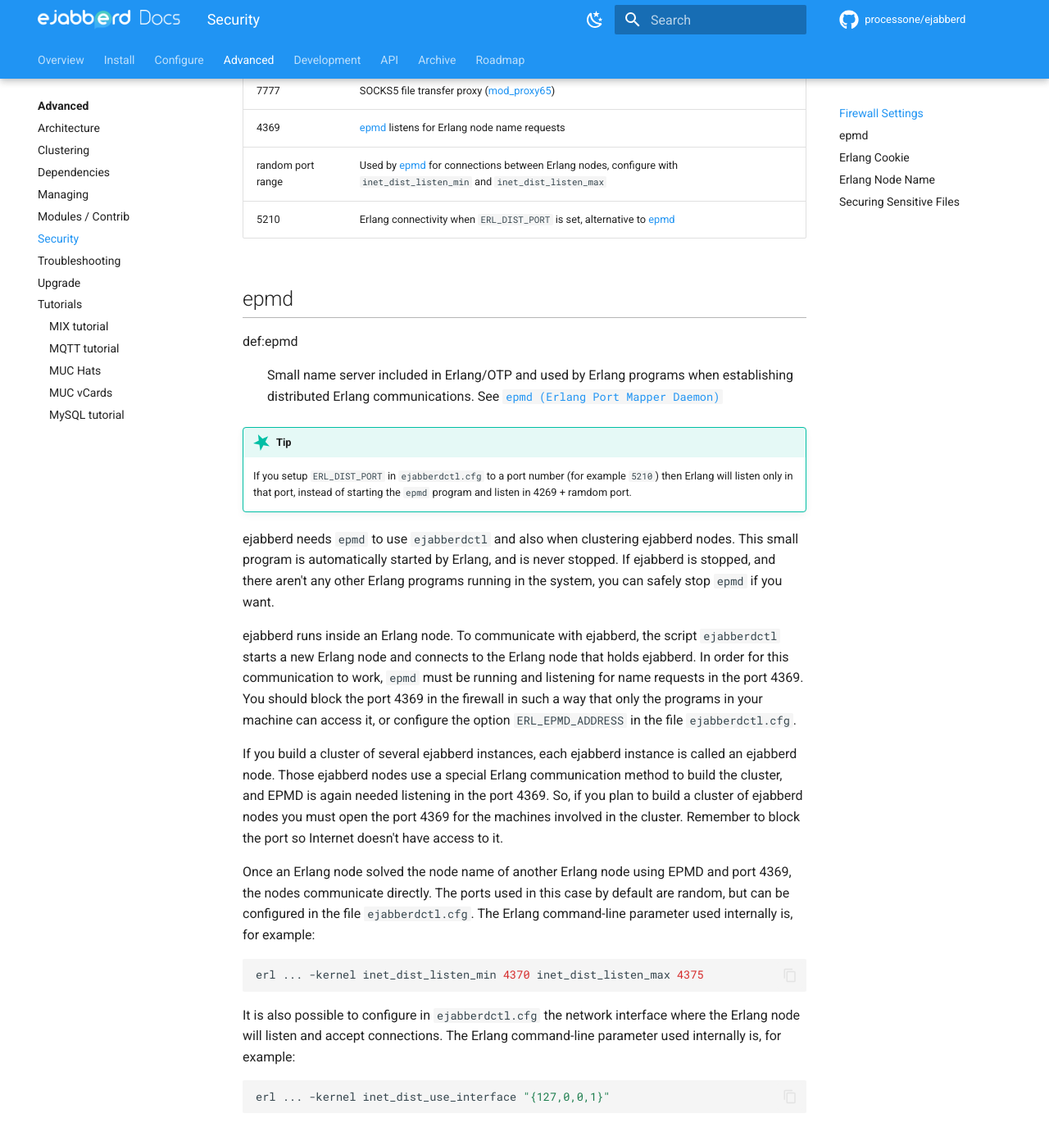
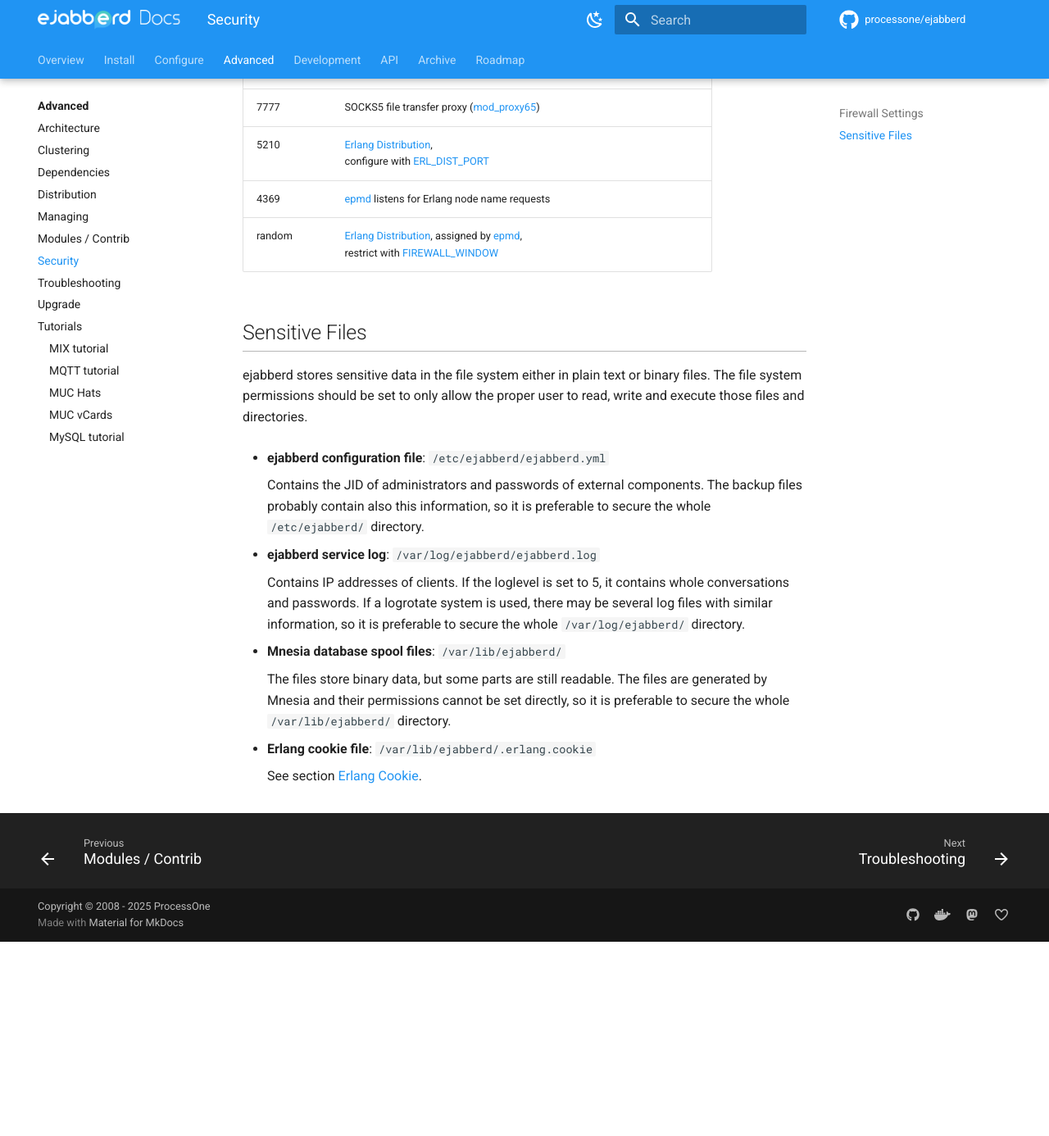
Before and after one commit to processone/docs.ejabberd.im, an MkDocs documentation site: the page built from content/admin/guide/security.md, in a window 1280 px wide and 1400 px high, scrolled down 772 px. Shown: the top 1386 px of the window at 82% size. Built offline with MkDocs 1.6.1 and Material for MkDocs 9.7.7, drawn with Linux system fonts in a browser that asks for light colours; comment, search, counter and statistics services are not loaded; after the commit the page ends 1921 px from its top, so only the background shows below that; some of the changed text lies outside the part shown.

Commit message:
New page "Distribution" that covers the erlang distribution topics

````diff
--- a/content/admin/guide/security.md
+++ b/content/admin/guide/security.md
@@ -4,9 +4,9 @@
 
 You need to take the following ports in mind when configuring your firewall.
 The ports may change depending on your ejabberd configuration.
-Most of them are TCP ports, except the explicitely mentioned ones:
+Their protocol is mostly TCP, except some UDP that are explicitely mentioned:
 
-| **Port**              | **Description**                                                                             |
+| **Port Number**       | **Description**                                                                             |
 |:----------------------|:--------------------------------------------------------------------------------------------|
 | 5222                  | Jabber/XMPP client connections, plain or STARTTLS ([ejabberd_c2s](../configuration/listen.md#ejabberd_c2s)) |
 | 5223                  | Jabber client connections, using the old SSL method ([ejabberd_c2s](../configuration/listen.md#ejabberd_c2s)) |
@@ -14,145 +14,40 @@
 | 5280/5443             | HTTP/HTTPS for Web Admin and many more ([ejabberd_http](../configuration/listen.md#ejabberd_http)) |
 | 1880                  | HTTP for Web Admin in container images, useful for desktop container apps                   |
 | 1883/8883             | MQTT/MQTTS service ([mod_mqtt](../configuration/listen.md#mod_mqtt))                        |
-| 5478/5349 UDP         | STUN+TURN/STUNS+TURNS service ([ejabberd_stun](../configuration/listen.md#ejabberd_stun))   |
-| 49152-65535 UDP       | STUN+TURN service ([ejabberd_stun](../configuration/listen.md#ejabberd_stun)), configure with `turn_min_port` and `turn_max_port` |
+| 5478/5349 <br> UDP    | STUN+TURN/STUNS+TURNS service ([ejabberd_stun](../configuration/listen.md#ejabberd_stun))   |
+| 49152-65535 <br> UDP  | STUN+TURN service ([ejabberd_stun](../configuration/listen.md#ejabberd_stun)), <br> configure with `turn_min_port` and `turn_max_port` |
 | 5060/5061             | SIP/SIPS service ([ejabberd_sip](../configuration/listen.md#ejabberd_sip))                  |
 | 7777                  | SOCKS5 file transfer proxy ([mod_proxy65](../configuration/modules.md#mod_proxy65))         |
-| 4369                  | [epmd](#epmd) listens for Erlang node name requests                                         |
-| random port range     | Used by [epmd](#epmd) for connections between Erlang nodes, configure with `inet_dist_listen_min` and `inet_dist_listen_max` |
-| 5210                  | Erlang connectivity when `ERL_DIST_PORT` is set, alternative to [epmd](#epmd)               |
+| 5210                  | [Erlang Distribution](distribution.md), <br> configure with [ERL_DIST_PORT](distribution.md#erl_dist_port)     |
+| 4369                  | [epmd](distribution.md#epmd) listens for Erlang node name requests                          |
+| random                | [Erlang Distribution](distribution.md), assigned by [epmd](distribution.md#epmd), <br> restrict with [FIREWALL_WINDOW](distribution.md#epmd) |
 
-## epmd
-
-def:epmd
-: Small name server included in Erlang/OTP and used by Erlang
-  programs when establishing distributed Erlang communications.
-  See [`epmd (Erlang Port Mapper Daemon)`](https://www.erlang.org/doc/apps/erts/epmd_cmd.html)
-
-!!! tip
-    If you setup `ERL_DIST_PORT` in `ejabberdctl.cfg` to a port number
-    (for example `5210`) then Erlang will listen only in that port,
-    instead of starting the `epmd` program and listen in 4269 + ramdom port.
-
-ejabberd
-needs `epmd` to use `ejabberdctl` and also when clustering ejabberd
-nodes. This small program is automatically started by Erlang, and is
-never stopped. If ejabberd is stopped, and there aren't any other
-Erlang programs running in the system, you can safely stop `epmd` if you
-want.
-
-ejabberd runs inside an Erlang node. To communicate with ejabberd,
-the script `ejabberdctl` starts a new Erlang node and connects to the
-Erlang node that holds ejabberd. In order for this communication to
-work, `epmd` must be running and listening for name requests in the port
-4369. You should block the port 4369 in the firewall in such a way that
-only the programs in your machine can access it, or configure the option
-`ERL_EPMD_ADDRESS` in the file `ejabberdctl.cfg`.
-
-If you build a cluster of several ejabberd instances, each ejabberd
-instance is called an ejabberd node. Those ejabberd nodes use a
-special Erlang communication method to build the cluster, and EPMD is
-again needed listening in the port 4369. So, if you plan to build a
-cluster of ejabberd nodes you must open the port 4369 for the machines
-involved in the cluster. Remember to block the port so Internet doesn't
-have access to it.
-
-Once an Erlang node solved the node name of another Erlang node using
-EPMD and port 4369, the nodes communicate directly. The ports used in
-this case by default are random, but can be configured in the file
-`ejabberdctl.cfg`. The Erlang command-line parameter used internally is,
-for example:
-
-``` sh
-erl ... -kernel inet_dist_listen_min 4370 inet_dist_listen_max 4375
-```
-
-It is also possible to configure in `ejabberdctl.cfg` the network
-interface where the Erlang node will listen and accept connections. The
-Erlang command-line parameter used internally is, for example:
-
-``` sh
-erl ... -kernel inet_dist_use_interface "{127,0,0,1}"
-```
-
-## Erlang Cookie
-
-def:cookie
-: Random alphanumeric string assigned to each erlang [](def:node) used to secure connections between erlang nodes.
-  See [Security in distributed erlang](https://www.erlang.org/doc/system/distributed#security).
-
-An Erlang node
-reads the cookie at startup from the command-line parameter
-`-setcookie`. If not indicated, the cookie is read from the file
-`$HOME/.erlang.cookie`.
-
-If this file does not exist, it is created
-immediately with a random cookie in the user `$HOME` path.
-This means the user running ejabberd must have a `$HOME`,
-and have write access to that path.
-So, when you create a new account in your system for running ejabberd,
-either allow it to have a `$HOME`,
-or set as `$HOME` a path where ejabberd will have write access.
-Depending on your setup, examples could be:
-
-``` sh
-adduser --home /usr/local/var/lib/ejabberd ejabberd
-```
-
-or
-
-``` sh
-adduser --home /var/lib/ejabberd ejabberd
-```
-
-Two Erlang nodes communicate only if
-they have the same cookie. Setting a cookie on the Erlang node allows
-you to structure your Erlang network and define which nodes are allowed
-to connect to which.
-
-Thanks to Erlang cookies, you can prevent access to the Erlang node by
-mistake, for example when there are several Erlang nodes running
-different programs in the same machine.
-
-Setting a secret cookie is a simple method to difficult unauthorized
-access to your Erlang node. However, the cookie system is not ultimately
-effective to prevent unauthorized access or intrusion to an Erlang node.
-The communication between Erlang nodes are not encrypted, so the [](def:cookie)
-could be read sniffing the traffic on the network. The recommended way
-to secure the Erlang node is to block the port 4369.
-
-## Erlang Node Name
-
-An Erlang node may have a node name. The name can be short (if indicated
-with the command-line parameter `-sname`) or long (if indicated with the
-parameter `-name`). Starting an Erlang node with -sname limits the
-communication between Erlang nodes to the LAN.
-
-Using the option `-sname` instead of `-name` is a simple method to
-difficult unauthorized access to your Erlang node. However, it is not
-ultimately effective to prevent access to the Erlang node, because it
-may be possible to fake the fact that you are on another network using a
-modified version of Erlang [](def:epmd). The recommended way to secure the
-Erlang node is to block the port 4369.
-
-## Securing Sensitive Files
+## Sensitive Files
 
 ejabberd stores sensitive data in the file system either in plain text
 or binary files. The file system permissions should be set to only allow
 the proper user to read, write and execute those files and directories.
 
-**ejabberd configuration file: `/etc/ejabberd/ejabberd.yml`**:   Contains the JID of administrators and passwords of external
- components. The backup files probably contain also this information,
- so it is preferable to secure the whole `/etc/ejabberd/` directory.
+- **ejabberd configuration file**: `/etc/ejabberd/ejabberd.yml`
 
-**ejabberd service log: `/var/log/ejabberd/ejabberd.log`**:   Contains IP addresses of clients. If the loglevel is set to 5, it
- contains whole conversations and passwords. If a logrotate system is
- used, there may be several log files with similar information, so it
- is preferable to secure the whole `/var/log/ejabberd/` directory.
+    Contains the JID of administrators and passwords of external
+    components. The backup files probably contain also this information,
+    so it is preferable to secure the whole `/etc/ejabberd/` directory.
 
-**Mnesia database spool files in `/var/lib/ejabberd/`**:   The files store binary data, but some parts are still readable. The
- files are generated by Mnesia and their permissions cannot be set
- directly, so it is preferable to secure the whole
- `/var/lib/ejabberd/` directory.
+- **ejabberd service log**: `/var/log/ejabberd/ejabberd.log`
 
-**Erlang cookie file: `/var/lib/ejabberd/.erlang.cookie`**:   See section [Erlang Cookie](#erlang-cookie).
+    Contains IP addresses of clients. If the loglevel is set to 5, it
+    contains whole conversations and passwords. If a logrotate system is
+    used, there may be several log files with similar information, so it
+    is preferable to secure the whole `/var/log/ejabberd/` directory.
+
+- **Mnesia database spool files**: `/var/lib/ejabberd/`
+
+    The files store binary data, but some parts are still readable. The
+    files are generated by Mnesia and their permissions cannot be set
+    directly, so it is preferable to secure the whole
+    `/var/lib/ejabberd/` directory.
+
+- **Erlang cookie file**: `/var/lib/ejabberd/.erlang.cookie`
+
+    See section [Erlang Cookie](distribution.md#cookie).
--- a/mkdocs.yml
+++ b/mkdocs.yml
@@ -243,6 +243,7 @@
     - Architecture: developer/extending-ejabberd/architecture.md
     - Clustering: admin/guide/clustering.md
     - Dependencies: developer/repositories.md
+    - Distribution: admin/guide/distribution.md
     - Managing: admin/guide/managing.md
     - Modules / Contrib: admin/guide/modules.md
     - Security: admin/guide/security.md
````
Also changed, not shown: content/admin/guide/clustering.md (+59 -32 lines), content/admin/guide/distribution.md (added, +158 -0 lines), content/admin/guide/managing.md (+39 -36 lines), content/admin/install/next-steps.md (+1 -1 lines), content/admin/install/source.md (+2 -2 lines).
